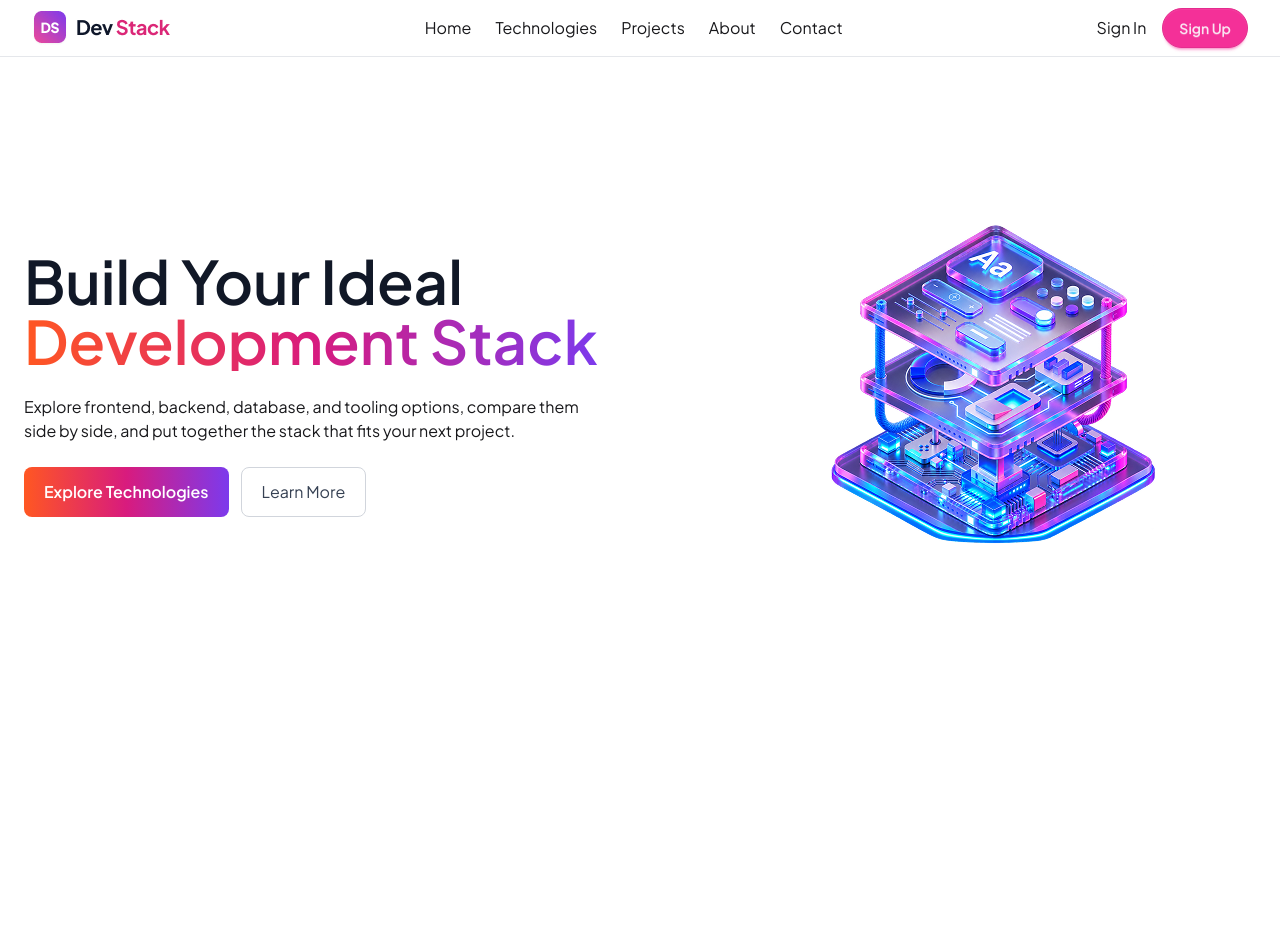
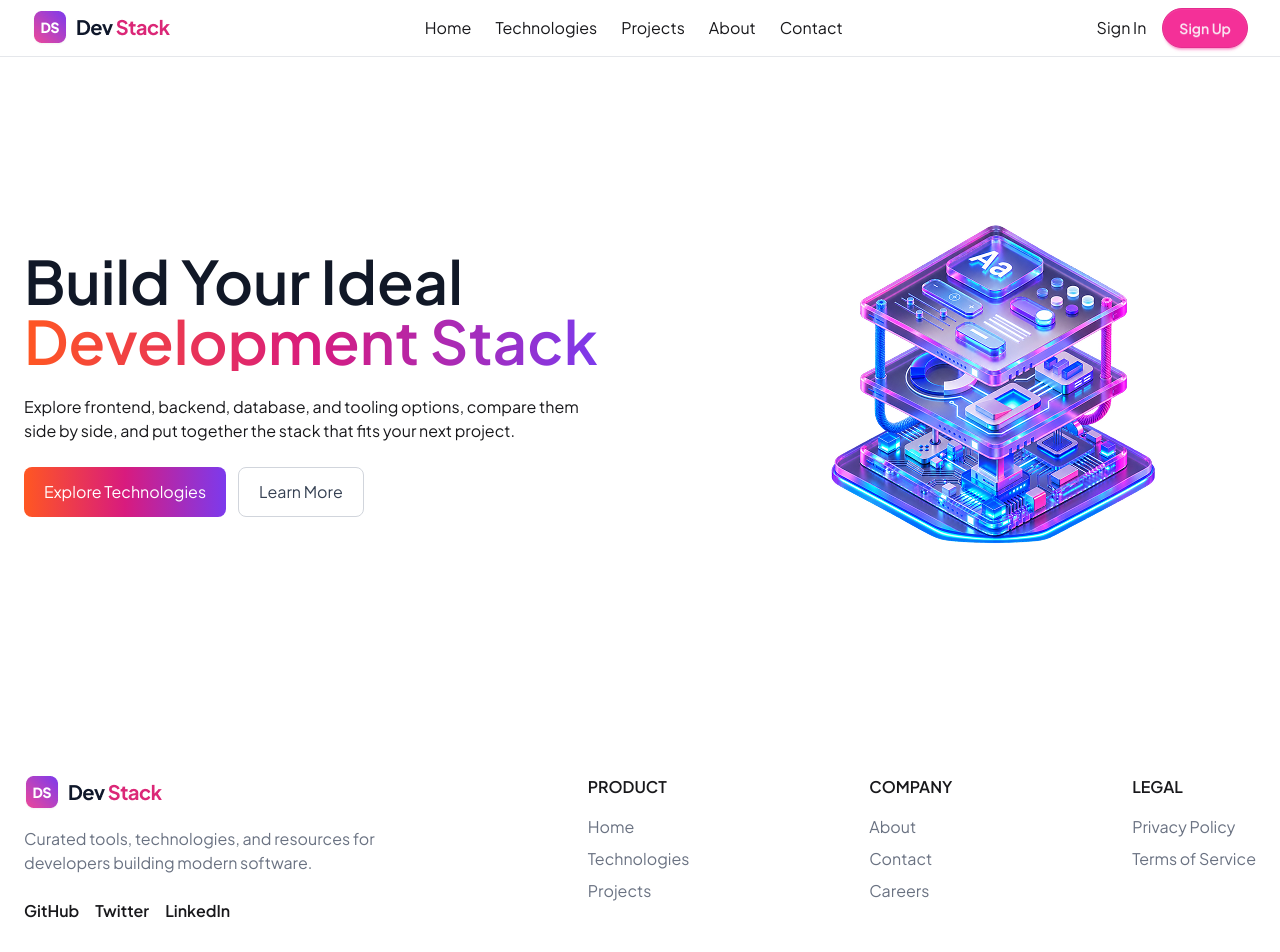
Before and after one commit to imamrakib354/Dev-stack-builder-website, a React (Vite) app: page / in a window 1280 px wide. Shown: the top 952 px of the page. Before the commit the page ends 800 px from the top, so only its background shows below. Built offline with nearby package versions, Linux system fonts and the light colour scheme.

Commit message:
Footer component

```diff
--- a/src/App.tsx
+++ b/src/App.tsx
@@ -1,4 +1,5 @@
 import Banner from "./components/Banner"
+import Footer from "./components/Footer"
 import Nav from "./components/Nav"
 
 
@@ -8,6 +9,7 @@ function App() {
     <>
     <Nav></Nav>
     <Banner></Banner>
+    <Footer></Footer>
 
     </>
   )
--- a/src/components/Banner.tsx
+++ b/src/components/Banner.tsx
@@ -25,12 +25,13 @@ const Banner = () => {
                 <div className="flex gap-3 mt-6">
 
                     <button className="
-                        bg-[linear-gradient(90deg,#FF5722_0%,#D81B7E_50%,#7C3AED_100%)]
-                        text-white
-                        px-5
-                        py-3
-                        rounded-lg
-                        font-semibold
+                    bg-[linear-gradient(90deg,#FF5722_0%,#D81B7E_50%,#7C3AED_100%)]
+                    hover:bg-[linear-gradient(90deg,#FF7043_0%,#E24791_50%,#8B5CF6_100%)]
+                    text-white
+                    px-5
+                    py-3
+                    rounded-lg
+                    font-semibol
                     ">
                         Explore Technologies
                     </button>
@@ -42,6 +43,7 @@ const Banner = () => {
                         px-5
                         py-3
                         rounded-lg
+                        hover:text-[#db2777]
                     ">
                         Learn More
                     </button>
--- /dev/null
+++ b/src/components/Footer.tsx
@@ -0,0 +1,84 @@
+import Logo from '../assets/logo-text.png';
+
+const Footer = () => {
+    return (
+        <footer className="container mx-auto px-6 py-16">
+
+            <div className="flex justify-between items-start">
+
+                <div className="max-w-sm">
+
+                    <img
+                        className="mb-4"
+                        src={Logo}
+                        alt="Dev Stack"
+                    />
+
+                    <p className="text-gray-500">
+                        Curated tools, technologies, and resources for
+                        developers building modern software.
+                    </p>
+
+                    <ul className="flex gap-4 mt-6">
+                        <li className="font-semibold">GitHub</li>
+                        <li className="font-semibold">Twitter</li>
+                        <li className="font-semibold">LinkedIn</li>
+                    </ul>
+
+                </div>
+
+                <div>
+                    <h3 className="font-bold mb-4">
+                        PRODUCT
+                    </h3>
+
+                    <ul className="space-y-2 text-gray-500">
+                        <li>Home</li>
+                        <li>Technologies</li>
+                        <li>Projects</li>
+                    </ul>
+                </div>
+
+                <div>
+                    <h3 className="font-bold mb-4">
+                        COMPANY
+                    </h3>
+
+                    <ul className="space-y-2 text-gray-500">
+                        <li>About</li>
+                        <li>Contact</li>
+                        <li>Careers</li>
+                    </ul>
+                </div>
+
+                <div>
+                    <h3 className="font-bold mb-4">
+                        LEGAL
+                    </h3>
+
+                    <ul className="space-y-2 text-gray-500">
+                        <li>Privacy Policy</li>
+                        <li>Terms of Service</li>
+                    </ul>
+                </div>
+
+            </div>
+
+            <div className="border-t border-gray-200 mt-12 pt-6 flex justify-between">
+
+                <p className="text-gray-400">
+                    © 2026 Dev Stack. All rights reserved.
+                </p>
+
+                <div className="flex gap-6 text-gray-400">
+                    <p>Privacy</p>
+                    <p>Terms</p>
+                </div>
+
+            </div>
+
+        </footer>
+    );
+};
+
+export default Footer;
--- a/src/components/Nav.tsx
+++ b/src/components/Nav.tsx
@@ -22,7 +22,7 @@ const Nav = () => {
                     </li>
 
                     <li className="hover:text-[#db2777]">
-                        <button className="btn btn-secondary rounded-full hover:text-gray-700">
+                        <button className="btn btn-secondary rounded-full hover:text-gray-700 hover:bg-[#d63c7f]">
                             Sign Up
                         </button>
                     </li>
```
